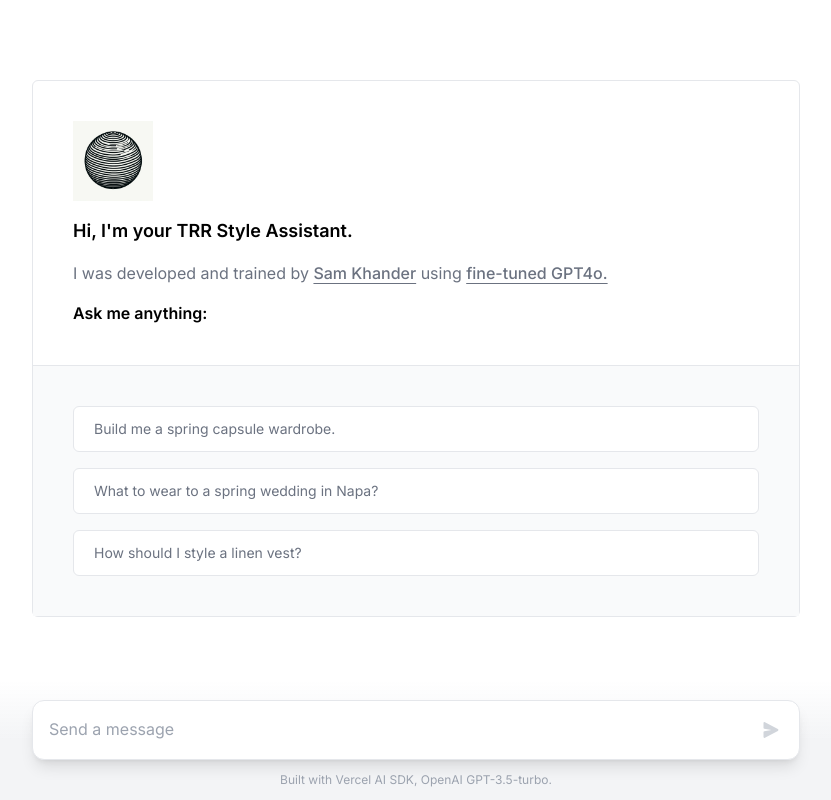
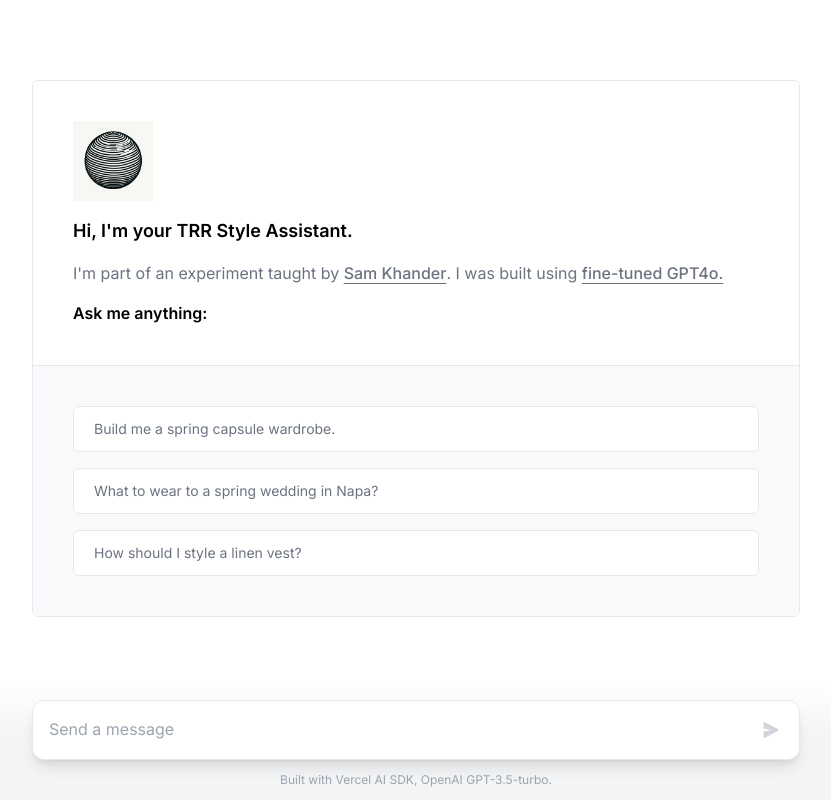
Before and after one commit to skhander/personal-stylist, a Next.js app: page / in a window 1280 px wide. Shown: the whole page, without its empty margins (224-1055 px from the left). Built offline with nearby package versions, Linux system fonts and the light colour scheme.

Commit message:
Update page.tsx
Revert

```diff
--- a/app/page.tsx
+++ b/app/page.tsx
@@ -86,7 +86,7 @@
               Hi, I'm your TRR Style Assistant.
             </h1>
             <p className="text-gray-500">
-              I was developed and trained by{" "}
+              I'm part of an experiment taught by{" "}
               <a
                 href=""
                 target="_blank"
@@ -94,9 +94,9 @@
                 className="font-medium underline underline-offset-4 transition-colors hover:text-black"
               >
                 Sam Khander
-              </a> using{" "}
+              </a>. I was built using{" "}
               <a
-                href="https://openai.com/index/hello-gpt-4o/"
+                href="https://openai.com/blog/gpt-3-5-turbo-fine-tuning-and-api-updates"
                 target="_blank"
                 rel="noopener noreferrer"
                 className="font-medium underline underline-offset-4 transition-colors hover:text-black"
```
